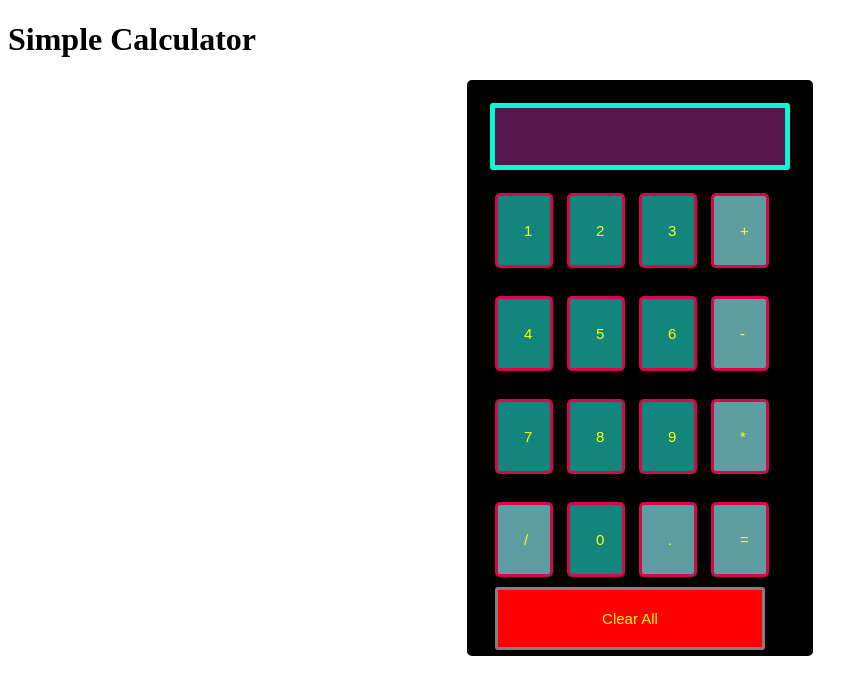
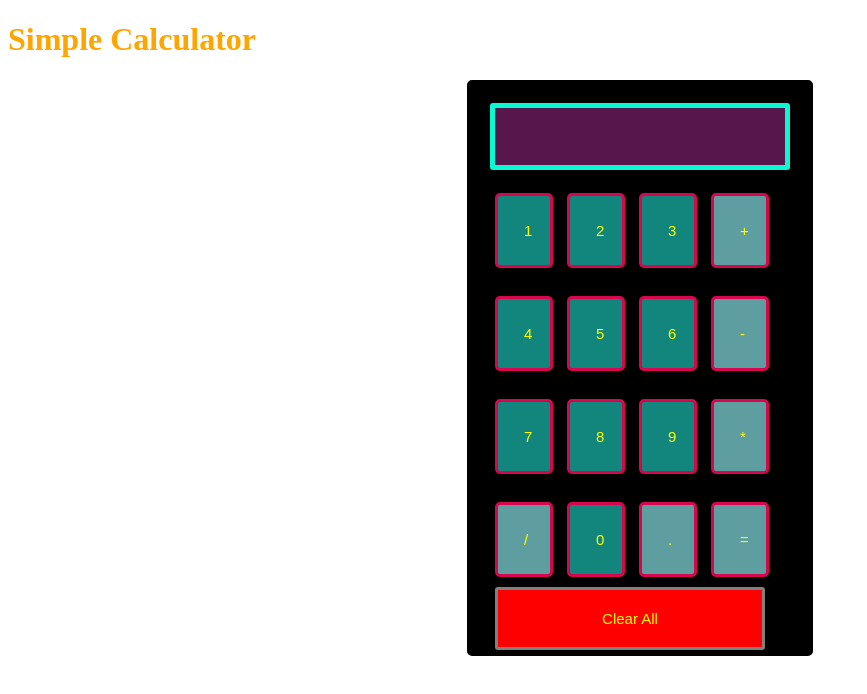
Before and after one commit to Sujit1312/Simple_Calculator, a plain HTML site: page index.html in a window 1280 px wide. Shown: the whole page, without its empty margins (0-867 px from the left). Drawn offline with Linux system fonts and the light colour scheme.

Commit message:
Update style.css

```diff
--- a/style.css
+++ b/style.css
@@ -5,6 +5,11 @@
   border-radius: 3px;
   padding: 20px;
   background-color: red;
+}
+
+h1{
+
+  color: orange;
 }
 
 .form{
```
